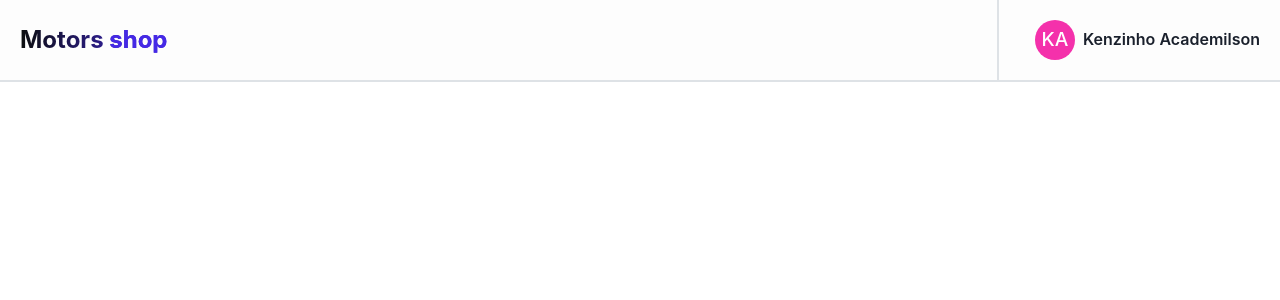
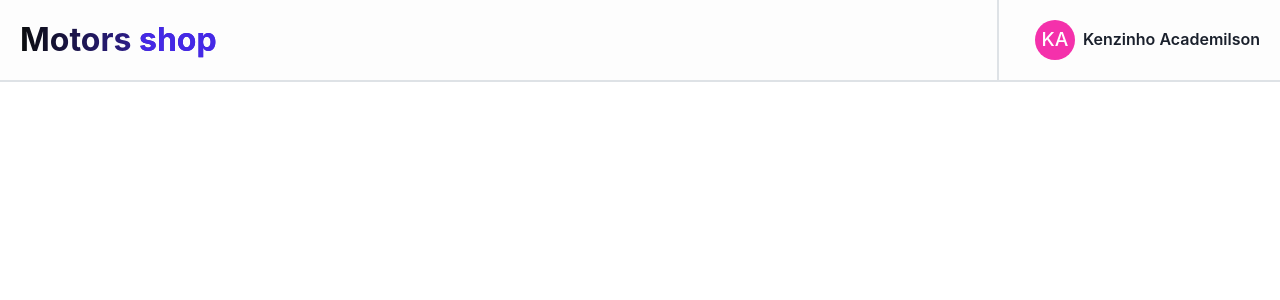
Before and after one commit to jallesbatista/MotorShop-Front, a Next.js app: page / in a window 1280 px wide. Shown: the top 300 px of the page. Built offline with nearby package versions, Linux system fonts and the light colour scheme.

Commit message:
fead: add link in header for redirect to home page

```diff
--- a/src/components/Header/Header.tsx
+++ b/src/components/Header/Header.tsx
@@ -1,8 +1,18 @@
-import { Heading, Box, Flex, Text, IconButton, useDisclosure, Collapse } from "@chakra-ui/react";
+import {
+  Heading,
+  Box,
+  Flex,
+  Text,
+  IconButton,
+  useDisclosure,
+  Collapse,
+  Link,
+} from "@chakra-ui/react";
 import { HamburgerIcon, CloseIcon } from "@chakra-ui/icons";
 import { useState } from "react";
 import DesktopHeaderNav from "./DesktopHeaderNav";
 import MobileHeaderNav from "./MobileHeaderNav";
+import NextLink from "next/link";
 
 const Header = () => {
   // OS ESTADOS SERÃO ATUALIZADOS PELO ESTADO DE "USER" NO CONTEXTO POSTERIORMENTE, ESTÃO DECLARADOS SOMENTE PARA TESTES NO MOMENTO.
@@ -33,8 +43,9 @@ const Header = () => {
       >
         <Flex justify={"start"}>
           <Heading
-            as="h1"
-            fontSize={"24px"}
+            as={NextLink}
+            href={"/"}
+            fontSize={"32px"}
             bgGradient={"linear(to-r, #0B0D0D, #4529E6)"}
             bgClip="text"
           >
```
